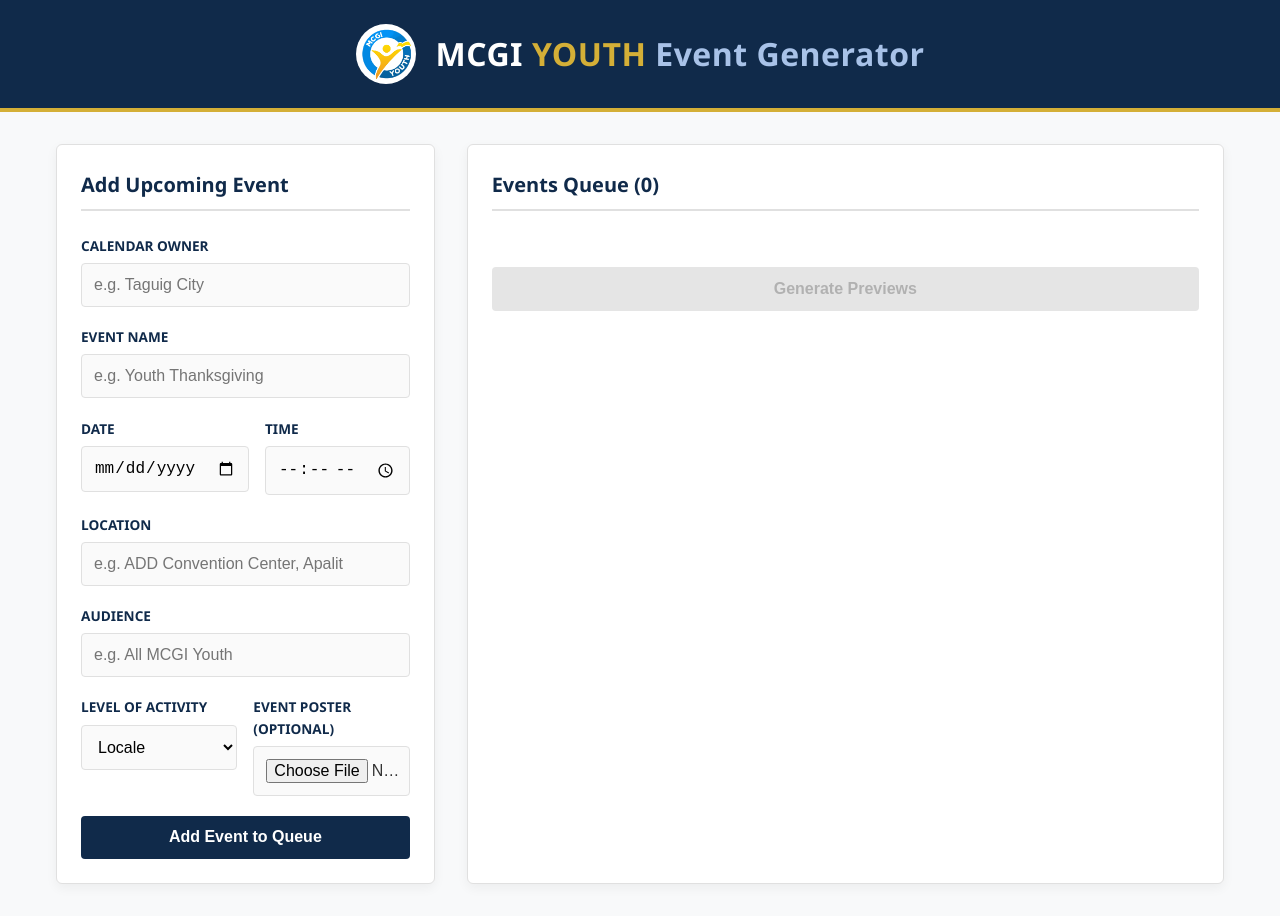
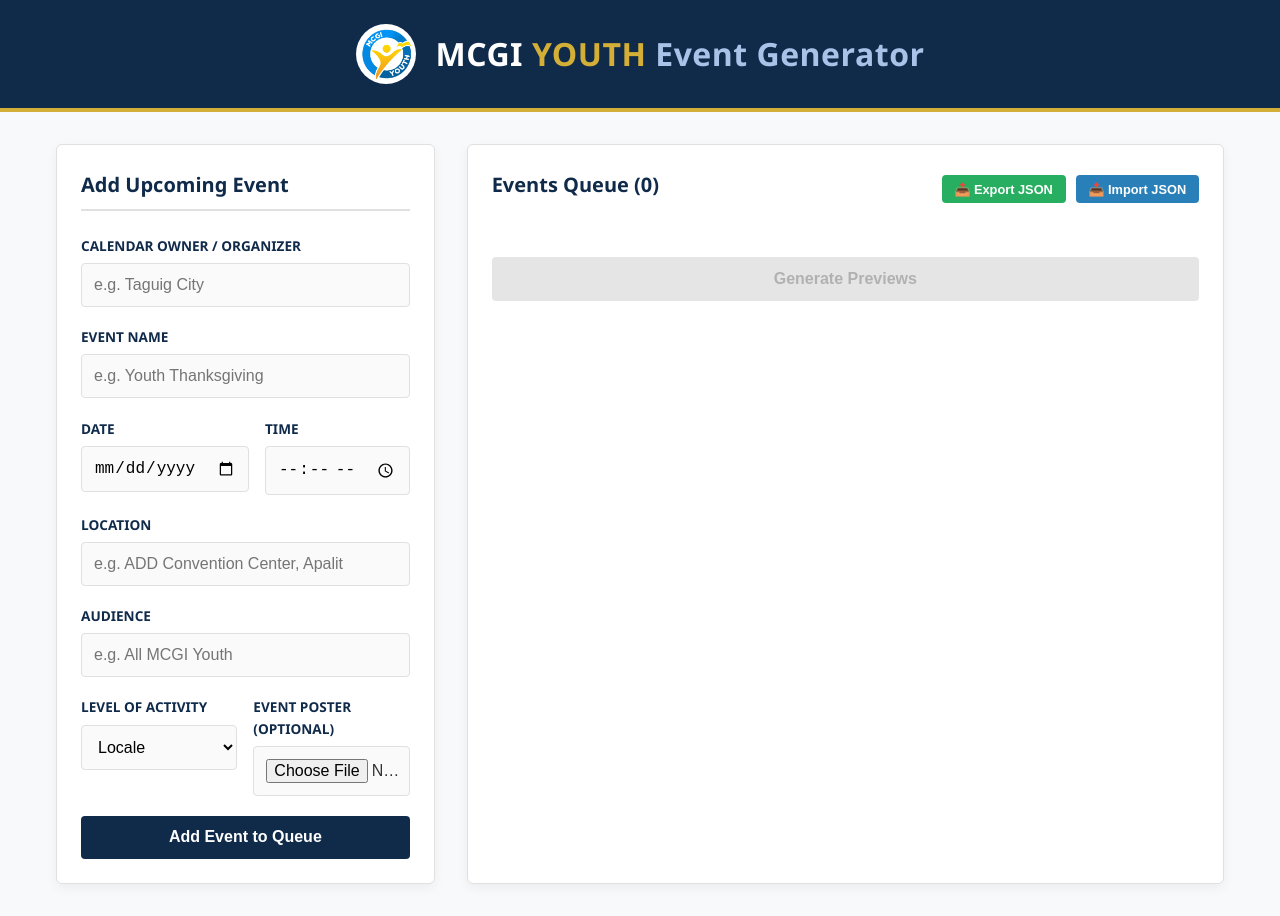
Before and after one commit to breadtaguig/breadtaguig.github.io, a Jekyll site: the page poster-generator.html, which Jekyll copies as it is, in a window 1280 px wide. Built offline with Jekyll 4.4.1, drawn with Linux system fonts in a browser that asks for light colours; some of the changed lines change nothing that is shown.

Commit message:
Add Import & Export and Edit

```diff
--- a/js/poster.js
+++ b/js/poster.js
@@ -1,14 +1,19 @@
 let eventsQueue = [];
+let editingEventId = null;
+
 const eventForm = document.getElementById('eventForm');
 const eventList = document.getElementById('eventList');
 const eventCount = document.getElementById('eventCount');
 const generateBtn = document.getElementById('generateBtn');
 const canvasPreviewArea = document.getElementById('canvasPreviewArea');
 const canvasesContainer = document.getElementById('canvasesContainer');
+const submitBtn = document.getElementById('submitBtn');
+const cancelEditBtn = document.getElementById('cancelEditBtn');
 
 // Utility to convert 24h time to 12h AM/PM
 function formatAMPM(timeString) {
     if (!timeString) return "";
+    if (timeString.includes('AM') || timeString.includes('PM')) return timeString;
     const [hour, minute] = timeString.split(':');
     let hours = parseInt(hour);
     const ampm = hours >= 12 ? 'PM' : 'AM';
@@ -17,19 +22,30 @@
     return `${hours}:${minute} ${ampm}`;
 }
 
-// Get current date for naming convention
+// Convert 12h AM/PM back to 24h for the time input field
+function t12to24(time12h) {
+    const [time, modifier] = time12h.split(' ');
+    let [hours, minutes] = time.split(':');
+    if (hours === '12') hours = '00';
+    if (modifier === 'PM') hours = parseInt(hours, 10) + 12;
+    return `${String(hours).padStart(2, '0')}:${minutes}`;
+}
+
 function getFormattedDate() {
     return new Date().toISOString().split('T')[0];
 }
 
+// --- Form Handling ---
 eventForm.addEventListener('submit', (e) => {
     e.preventDefault();
     const fileInput = document.getElementById('eventPoster');
     const file = fileInput.files[0];
 
     const processEntry = (imageData = null) => {
+        const eventId = editingEventId ? editingEventId : Date.now();
+
         const newEvent = {
-            id: Date.now(),
+            id: eventId,
             organizer: document.getElementById('eventOrganizer').value,
             name: document.getElementById('eventName').value,
             date: document.getElementById('eventDate').value,
@@ -39,7 +55,19 @@
             level: document.getElementById('eventLevel').value,
             imageStr: imageData
         };
-        eventsQueue.push(newEvent);
+
+        if (editingEventId) {
+            const index = eventsQueue.findIndex(ev => ev.id === editingEventId);
+            // Retain old image if no new file was uploaded during edit
+            if (!imageData && eventsQueue[index].imageStr) {
+                newEvent.imageStr = eventsQueue[index].imageStr;
+            }
+            eventsQueue[index] = newEvent;
+            resetFormState();
+        } else {
+            eventsQueue.push(newEvent);
+        }
+
         updateUI();
         eventForm.reset();
     };
@@ -53,26 +81,95 @@
     }
 });
 
+function editEvent(id) {
+    const ev = eventsQueue.find(e => e.id === id);
+    if (!ev) return;
+
+    editingEventId = id;
+    document.getElementById('eventOrganizer').value = ev.organizer;
+    document.getElementById('eventName').value = ev.name;
+    document.getElementById('eventDate').value = ev.date;
+    document.getElementById('eventTime').value = t12to24(ev.time);
+    document.getElementById('eventLocation').value = ev.location;
+    document.getElementById('eventAudience').value = ev.audience;
+    document.getElementById('eventLevel').value = ev.level;
+
+    submitBtn.innerText = "Update Event Details";
+    cancelEditBtn.style.display = "block";
+    document.getElementById('formTitle').innerText = "Edit Event";
+    window.scrollTo({ top: 0, behavior: 'smooth' });
+}
+
+cancelEditBtn.addEventListener('click', resetFormState);
+
+function resetFormState() {
+    editingEventId = null;
+    submitBtn.innerText = "Add Event to Queue";
+    cancelEditBtn.style.display = "none";
+    document.getElementById('formTitle').innerText = "Add Upcoming Event";
+    eventForm.reset();
+}
+
 function removeEvent(id) {
-    eventsQueue = eventsQueue.filter(e => e.id !== id);
-    updateUI();
+    if(confirm("Remove this event?")) {
+        eventsQueue = eventsQueue.filter(e => e.id !== id);
+        updateUI();
+    }
 }
 
 function updateUI() {
     eventsQueue.sort((a, b) => new Date(a.date) - new Date(b.date));
     eventCount.innerText = eventsQueue.length;
     eventList.innerHTML = '';
+
     eventsQueue.forEach(ev => {
         const li = document.createElement('li');
         li.className = 'event-item';
         const d = new Date(ev.date).toLocaleDateString('en-US', { month: 'short', day: 'numeric', year: 'numeric' });
-        li.innerHTML = `<div class="event-info"><strong>${ev.name} </strong>| ${d} | ${ev.time}</div>
-                        <button class="remove-btn" onclick="removeEvent(${ev.id})">Remove</button>`;
+
+        li.innerHTML = `
+            <div class="event-info">
+                <strong>${ev.name}</strong><br>
+                <small>${d} | ${ev.time} | ${ev.location}</small>
+            </div>
+            <div style="display: flex; gap: 5px;">
+                <button class="btn" style="padding: 0.4rem; background: #3498db; color: white; width: auto;" onclick="editEvent(${ev.id})">Edit</button>
+                <button class="remove-btn" style="width: auto;" onclick="removeEvent(${ev.id})">Remove</button>
+            </div>`;
         eventList.appendChild(li);
     });
     generateBtn.disabled = eventsQueue.length === 0;
 }
 
+// --- Import / Export ---
+document.getElementById('exportJsonBtn').addEventListener('click', () => {
+    if (eventsQueue.length === 0) return alert("Queue is empty!");
+    const dataStr = "data:text/json;charset=utf-8," + encodeURIComponent(JSON.stringify(eventsQueue));
+    const downloadAnchorNode = document.createElement('a');
+    downloadAnchorNode.setAttribute("href", dataStr);
+    downloadAnchorNode.setAttribute("download", `MCGI-Events-Backup-${getFormattedDate()}.json`);
+    document.body.appendChild(downloadAnchorNode);
+    downloadAnchorNode.click();
+    downloadAnchorNode.remove();
+});
+
+document.getElementById('importJsonBtn').addEventListener('click', () => document.getElementById('importFile').click());
+
+document.getElementById('importFile').addEventListener('change', (e) => {
+    const file = e.target.files[0];
+    if (!file) return;
+    const reader = new FileReader();
+    reader.onload = (event) => {
+        try {
+            const imported = JSON.parse(event.target.result);
+            eventsQueue = imported;
+            updateUI();
+        } catch (err) { alert("Invalid JSON file."); }
+    };
+    reader.readAsText(file);
+});
+
+// --- Generation Logic ---
 generateBtn.addEventListener('click', async () => {
     canvasesContainer.innerHTML = '<h3>Processing Graphics...</h3>';
     canvasPreviewArea.style.display = 'block';
@@ -97,21 +194,17 @@
     let logo;
     try { logo = await loadImage(logoPath); } catch (e) { console.error("Logo load failed"); }
 
-    // Background
-    ctx.fillStyle = "#F2F4F7";
-    ctx.fillRect(0, 0, canvas.width, canvas.height);
-
-    // Header
+    // Header Background
     ctx.fillStyle = "#102A4A";
     ctx.fillRect(0, 0, canvas.width, 240);
     ctx.fillStyle = "#D4AF37";
     ctx.fillRect(0, 240, canvas.width, 15);
 
-    // --- Left Side Branding (Vertically Centered to Logo) ---
+    // --- Branding (Vertically Centered) ---
     let brandingX = 80;
     const logoSize = 130;
     const logoY = 55;
-    const logoCenterY = logoY + (logoSize / 2); // 120px
+    const logoCenterY = logoY + (logoSize / 2); // 120
 
     if (logo) {
         ctx.fillStyle = "#FFFFFF";
@@ -125,42 +218,33 @@
     ctx.textAlign = "left";
     ctx.textBaseline = "middle";
 
-    // Dynamic Organizer Branding
-    const currentOrganizer = events[0].organizer.toUpperCase();
-
-    // Row 1: ORGANIZER MCGI YOUTH
+    const currentOrg = events[0].organizer.toUpperCase();
     ctx.fillStyle = "#A8C2E8";
     ctx.font = "bold 65px Arial";
-    ctx.fillText(currentOrganizer, brandingX, logoCenterY - 25);
-    const orgWidth = ctx.measureText(currentOrganizer).width;
+    ctx.fillText(currentOrg, brandingX, logoCenterY - 25);
+    const orgW = ctx.measureText(currentOrg).width;
 
     ctx.fillStyle = "#FFFFFF";
     ctx.font = "bold 65px Arial";
-    // Positioning "MCGI" after the Organizer Name
-    ctx.fillText("MCGI", brandingX + orgWidth + 20, logoCenterY - 25);
-    const mcgiWidth = ctx.measureText("MCGI").width;
+    ctx.fillText("MCGI", brandingX + orgW + 20, logoCenterY - 25);
+    const mcgiW = ctx.measureText("MCGI").width;
 
     ctx.fillStyle = "#D4AF37";
-    ctx.fillText("YOUTH", brandingX + orgWidth + mcgiWidth + 40, logoCenterY - 25);
+    ctx.fillText("YOUTH", brandingX + orgW + mcgiW + 40, logoCenterY - 25);
 
-    // Row 2: Ministry Subtitle
     ctx.fillStyle = "#A8C2E8";
     ctx.font = "26px Arial";
-    ctx.fillText("MEMBERS CHURCH OF GOD INTERNATIONAL • YOUTH MINISTRY", brandingX, logoCenterY + 35);
+    ctx.fillText("MEMBERS CHURCH OF GOD INTERNATIONAL • YOUTH DEPARTMENT", brandingX, logoCenterY + 35);
 
-    // --- Right Side Header (Vertically Centered to Logo) ---
-    const rightMargin = 1968;
+    // --- Right Header (Centered) ---
     ctx.textAlign = "right";
-
     ctx.fillStyle = "#FFFFFF";
     ctx.font = "bold 34px Arial";
-    ctx.fillText("UPCOMING EVENTS", rightMargin, logoCenterY - 25);
-
+    ctx.fillText("UPCOMING EVENTS", 1968, logoCenterY - 25);
     ctx.fillStyle = "#A8C2E8";
     ctx.font = "italic 22px Arial";
-    ctx.fillText(`Generated: ${todayStr}`, rightMargin, logoCenterY + 35);
+    ctx.fillText(`Generated: ${todayStr}`, 1968, logoCenterY + 35);
 
-    // Reset baseline for the rest of the drawing
     ctx.textBaseline = "alphabetic";
 
     // Footer
@@ -169,11 +253,11 @@
     ctx.fillStyle = "#D4AF37";
     ctx.textAlign = "left";
     ctx.font = "bold 24px Arial";
-    ctx.fillText("Members Church of God International — Youth Ministry", 80, 2018);
+    ctx.fillText("Members Church of God International — Youth Department", 80, 2018);
     ctx.textAlign = "right";
     ctx.fillText(`Page ${pageNum} of ${totalPages}`, 1968, 2018);
 
-    // Layout Logic (Events processing remains the same)
+    // Layout Logic
     const layouts = [
         [],
         [{x: 100, y: 320, w: 1848, h: 750, type: 'wide'}],
@@ -205,28 +289,13 @@
             const img = await loadImage(ev.imageStr);
             drawImageProp(ctx, img, box.x, box.y, imgW, imgH);
         } else {
-            const grad = ctx.createLinearGradient(box.x, box.y, box.x + imgW, box.y + imgH);
-            grad.addColorStop(0, '#102A4A');
-            grad.addColorStop(1, '#1d4a82');
-            ctx.fillStyle = grad;
+            ctx.fillStyle = "#102A4A";
             ctx.fillRect(box.x, box.y, imgW, imgH);
             ctx.textAlign = "center";
-            ctx.fillStyle = "rgba(255,255,255,0.2)";
+            ctx.fillStyle = "#FFFFFF";
             ctx.font = "bold 120px Arial";
-            ctx.fillText("📅", box.x + (imgW/2), box.y + (imgH/2) - 20);
-            ctx.fillStyle = "#FFFFFF";
-            ctx.font = "bold 32px Arial";
-            const wrappedTitle = ev.name.length > 20 ? ev.name.substring(0, 18) + '...' : ev.name;
-            ctx.fillText(wrappedTitle.toUpperCase(), box.x + (imgW/2), box.y + (imgH/2) + 60);
+            ctx.fillText("📅", box.x + (imgW/2), box.y + (imgH/2));
         }
-
-        ctx.textAlign = "left";
-        ctx.fillStyle = "#F1F5F9";
-        roundRect(ctx, tx, ty, 180, 50, 25, true);
-        ctx.fillStyle = "#102A4A";
-        ctx.font = "bold 22px Arial";
-        ctx.textAlign = "center";
-        ctx.fillText(ev.level.toUpperCase(), tx + 90, ty + 33);
 
         ctx.textAlign = "left";
         ctx.fillStyle = "#102A4A";
@@ -244,36 +313,14 @@
     canvasesContainer.appendChild(canvas);
 }
 
-function loadImage(src) {
-    return new Promise((resolve) => {
-        const img = new Image();
-        img.onload = () => resolve(img);
-        img.src = src;
-    });
-}
+function loadImage(src) { return new Promise((resolve) => { const img = new Image(); img.onload = () => resolve(img); img.src = src; }); }
 
 function drawImageProp(ctx, img, x, y, w, h) {
     let iw = img.width, ih = img.height, r = Math.min(w / iw, h / ih), nw = iw * r, nh = ih * r, cx, cy, cw, ch, ar = 1;
-    if (nw < w) ar = w / nw;
-    if (Math.abs(ar - 1) < 1e-14 && nh < h) ar = h / nh;
+    if (nw < w) ar = w / nw; if (Math.abs(ar - 1) < 1e-14 && nh < h) ar = h / nh;
     nw *= ar; nh *= ar; cw = iw / (nw / w); ch = ih / (nh / h);
     cx = (iw - cw) * 0.5; cy = (ih - ch) * 0.5;
     ctx.drawImage(img, cx, cy, cw, ch, x, y, w, h);
-}
-
-function roundRect(ctx, x, y, width, height, radius, fill) {
-    ctx.beginPath();
-    ctx.moveTo(x + radius, y);
-    ctx.lineTo(x + width - radius, y);
-    ctx.quadraticCurveTo(x + width, y, x + width, y + radius);
-    ctx.lineTo(x + width, y + height - radius);
-    ctx.quadraticCurveTo(x + width, y + height, x + width - radius, y + height);
-    ctx.lineTo(x + radius, y + height);
-    ctx.quadraticCurveTo(x, y + height, x, y + height - radius);
-    ctx.lineTo(x, y + radius);
-    ctx.quadraticCurveTo(x, y, x + radius, y);
-    ctx.closePath();
-    if (fill) ctx.fill();
 }
 
 function exportImages() {
--- a/poster-generator.html
+++ b/poster-generator.html
@@ -21,10 +21,10 @@
 
     <main class="container">
         <section class="form-section">
-            <h2>Add Upcoming Event</h2>
+            <h2 id="formTitle">Add Upcoming Event</h2>
             <form id="eventForm">
                 <div class="form-group">
-                    <label for="eventOrganizer">Calendar Owner</label>
+                    <label for="eventOrganizer">Calendar Owner / Organizer</label>
                     <input type="text" id="eventOrganizer" required placeholder="e.g. Taguig City">
                 </div>
 
@@ -70,13 +70,21 @@
                     </div>
                 </div>
 
-                <button type="submit" class="btn btn-primary">Add Event to Queue</button>
+                <button type="submit" id="submitBtn" class="btn btn-primary">Add Event to Queue</button>
+                <button type="button" id="cancelEditBtn" class="btn" style="display:none; margin-top:10px; background:#6c757d; color:white;">Cancel Edit</button>
             </form>
         </section>
 
         <section class="preview-section">
             <div class="event-list-container">
-                <h2>Events Queue (<span id="eventCount">0</span>)</h2>
+                <div style="display: flex; justify-content: space-between; align-items: center; margin-bottom: 1rem;">
+                    <h2 style="margin: 0; border: none;">Events Queue (<span id="eventCount">0</span>)</h2>
+                    <div class="json-actions" style="display: flex; gap: 10px;">
+                        <button id="exportJsonBtn" class="btn" style="padding: 0.4rem 0.8rem; font-size: 0.8rem; width: auto; background: #27ae60; color: white;">📤 Export JSON</button>
+                        <button id="importJsonBtn" class="btn" style="padding: 0.4rem 0.8rem; font-size: 0.8rem; width: auto; background: #2980b9; color: white;">📥 Import JSON</button>
+                        <input type="file" id="importFile" accept=".json" style="display: none;">
+                    </div>
+                </div>
                 <ul id="eventList" class="event-list"></ul>
             </div>
 
```
